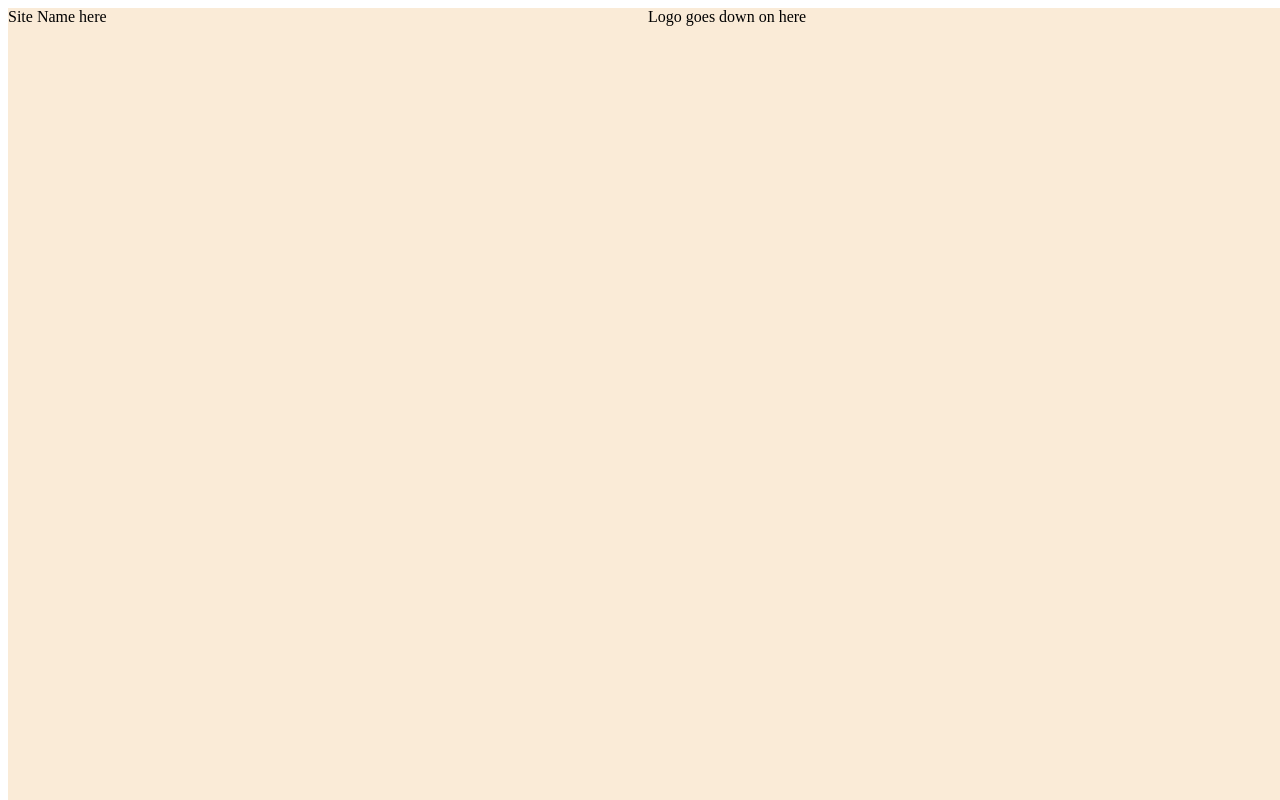
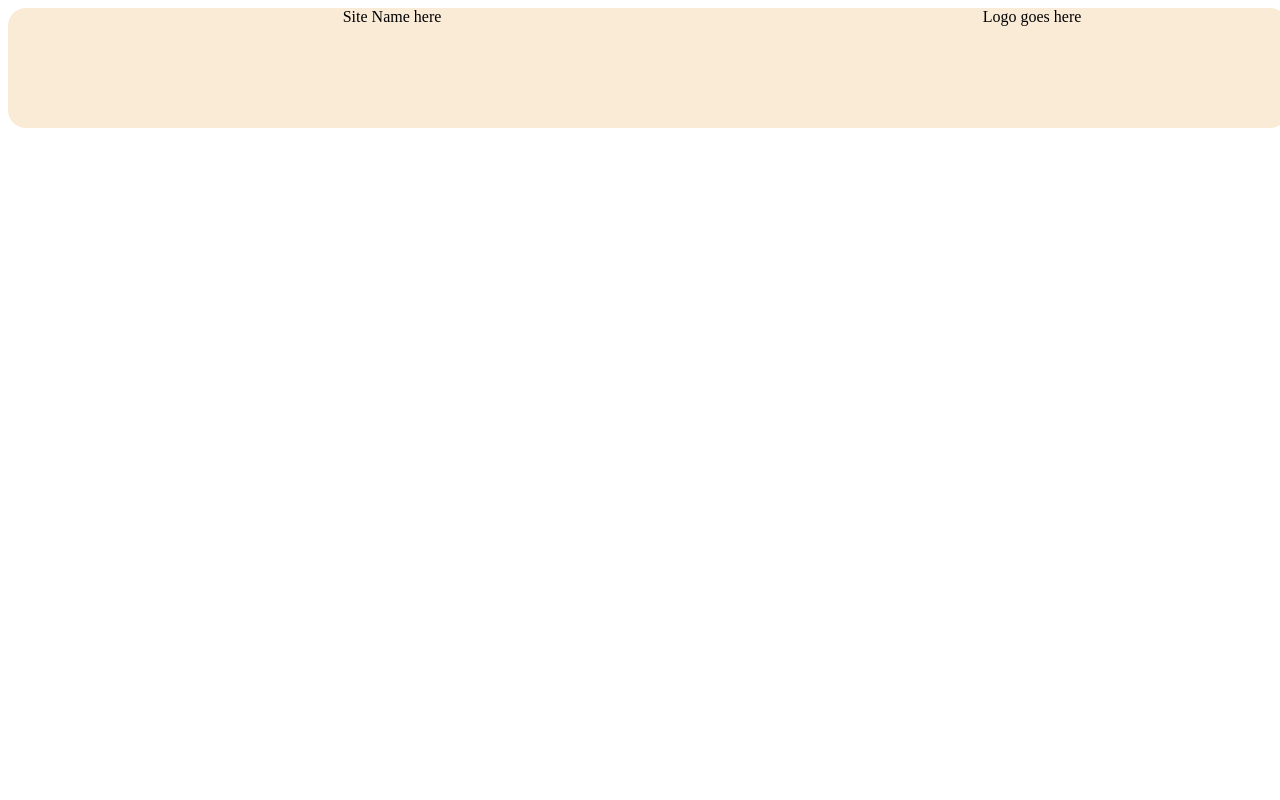
Before and after one commit to RajanithBandara/WebProject, a PHP site: page / in a window 1280 px wide. Run offline with PHP 8.4, Linux system fonts and the light colour scheme.

Commit message:
I add a style sheet and few changes in the html document.

```diff
--- a/index.html
+++ b/index.html
@@ -10,11 +10,14 @@
 <body>
     <div class="header">
         <div class="nameofthe-site">
-            Site Name here
+            <span class="headname">Site Name here</span>
         </div>
         <div class="logo-section">
-            Logo goes down on here
+            <span class="headlogo">Logo goes here</span>
         </div>
+    </div>
+    <div class="picture-content">
+
     </div>
 </body>
 </html>
--- a/style.css
+++ b/style.css
@@ -1,13 +1,35 @@
+body{
+    height:100%;
+    width:100%;
+}
 .header{
     display: flex;
     background-color: antiquewhite;
     position: fixed;
     width: 100%;
-    height: 100%;
+    height: 15%;
+    justify-content:center;
+    text-align:center;
+    align-content:center;
+    position:absolute;
+    margin:0;
+    border: 0;
+    border-radius: 18px;
 }
 .nameofthe-site{
     flex:1;
+    align-content:center;
+    justify-content:center;
+    min-width:60%;
+    display: flex;
+    height:15%;
+    margin:0;
 }
 .logo-section{
     flex: 1;
+    align-content:center;
+    justify-content:center;
+    height:15%;
+    min-width:39%;
+    display: flex;
 }
```
